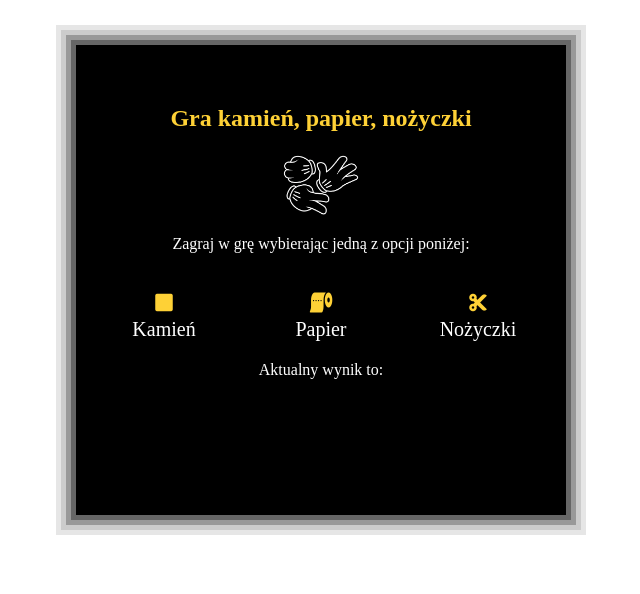
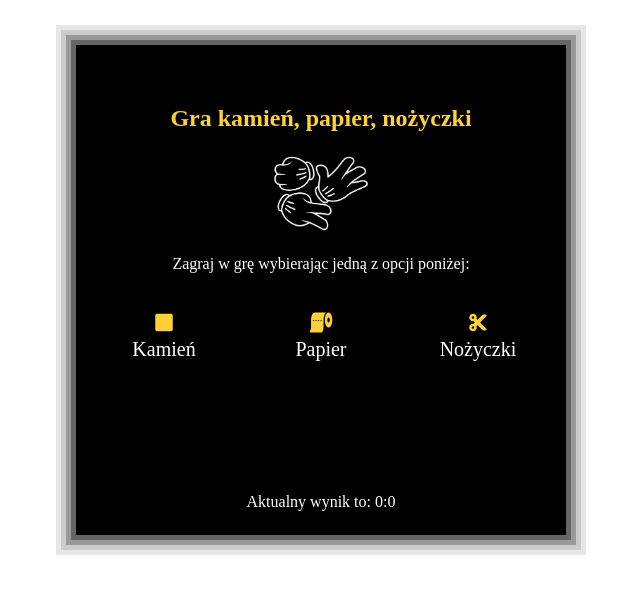
Before and after one commit to androszr/javascript-prework, a website: page index.html in a window 1280 px wide. Shown: the whole page, without its empty margins (319-959 px from the left). Drawn offline with Linux system fonts and the light colour scheme.

Commit message:
Add script for result board

```diff
--- a/index.html
+++ b/index.html
@@ -30,9 +30,9 @@
                     <div id="restart" style="display: none;">
                         <p><a id="restart-button" href="#"><i class="fas fa-sync"></i> Zagraj jeszcze raz</a></p>
                     </div>
-                    <div id="result">
-                        <p>Aktualny wynik to: <span id="result-score"></span></p>
-                    </div>
+                </div>
+                <div id="result">
+                    <p>Aktualny wynik to: <span id="result-player">0</span>:<span id="result-computer">0</span></p>
                 </div>
             </div>
         </div>
--- a/js/functions.js
+++ b/js/functions.js
@@ -7,6 +7,9 @@ function printMessage(msg){
 function clearMessages(){
 	document.getElementById('messages').innerHTML = '';
 }
+
+let playerScore = 0;
+let computerScore = 0;
 
 function playGame(player){
     let computer = getRandomMove();
@@ -18,8 +21,12 @@ function playGame(player){
     if (result == 0) {
         printMessage('<p>Mamy remis! Zagraj jeszcze raz.</p>');
     } else if (result == 1) {
+        playerScore++;
+        document.getElementById('result-player').innerHTML = playerScore;
         printMessage('<h1><strong>Wygrywasz!</strong></h1>');
     } else if (result == 2) {
+        computerScore++;
+        document.getElementById('result-computer').innerHTML = computerScore;
         printMessage('<p>Wygrywa komputer. Próbuj dalej!</p>');
     } else if (result == 99) {
         printMessage('Błąd gry! Spróbuj ponownie.');
--- a/sass/style.scss
+++ b/sass/style.scss
@@ -32,7 +32,7 @@ h1 {
 .splash {
     max-width: 500px;
     margin: 0 auto;
-    min-height: 60vh;
+    min-height: 500px;
     background-color: $color-dark;
     color: $color-light;
     text-align: center;
@@ -43,13 +43,14 @@ h1 {
         0 0 0 10px hsl(0, 0%, 80%),
         0 0 0 15px hsl(0, 0%, 90%);
     border-radius: 0px;
+    position: relative;
 
 
     .splash-header {
         margin: 50px auto;
         width: 90%;
-        height: 10vh;
-        position: relative;
+        height: 100px;
+
         #img-header {
             display: block;
             margin-left: auto;
@@ -60,6 +61,7 @@ h1 {
     }
     .splash-content {
         margin-top: 20px;
+        position: relative;
         p {
             margin-bottom: 10px;
         }
@@ -104,4 +106,10 @@ h1 {
         }
 
     }
+    #result {
+        position: absolute;
+        bottom: 5%;
+        left: 50%;
+        transform: translateX(-50%);
+    }
 }
```
Also changed, not shown: css/style.css, 1 other file.
